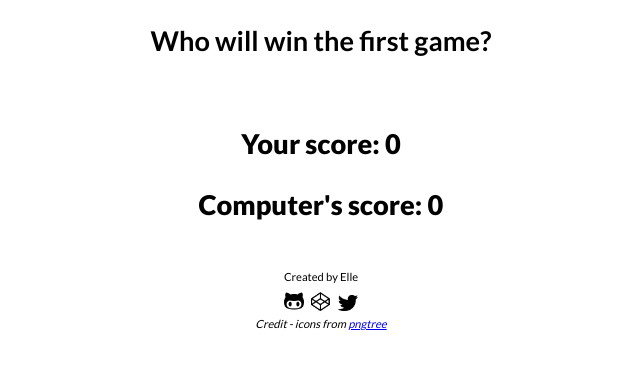
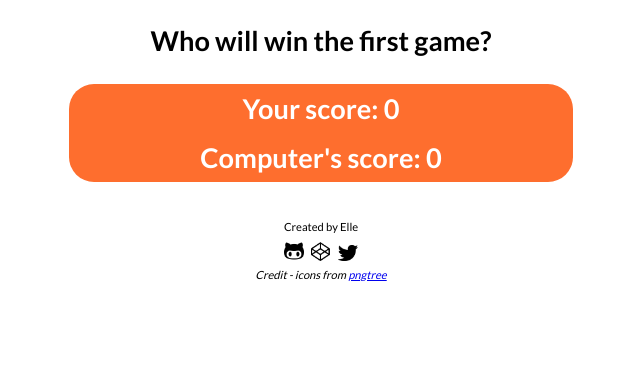
Before and after one commit to mustafa891/rock-paper-scissors-js, a plain HTML site: page index.html in a window 1280 px wide. Shown: the part 345-714 px from the top of the page, without its empty margins (319-959 px from the left). Drawn offline with Linux system fonts and the light colour scheme.

Commit message:
Change scoreboard colour to orange

```diff
--- a/index.html
+++ b/index.html
@@ -36,15 +36,17 @@
           <p id="message">Who will win the first game?</p>
         </div>
 
+        <div class="scores">
+          <p class="total-score">Your score: <span id="user-score">0</span></p>
+          <p class="total-score">Computer's score: <span id="computer-score">0</span></p>
+        </div>
+
 
 
       </div>
 
 
-      <div class="scores">
-        <p class="total-score">Your score: <span id="user-score">0</span></p>
-        <p class="total-score">Computer's score: <span id="computer-score">0</span></p>
-      </div>
+
 
 
 
--- a/style.css
+++ b/style.css
@@ -104,14 +104,16 @@ hr{
 }
 
 .scores {
+  background-color: #FE6E2E;
+  border-radius: 25px;
+}
+
+.scores > p{
+  color: #FFFFFF;
   font-size: 1.7rem;
-  font-weight: 900;
-  /* margin: auto;
-  width: 30%;
-  height: 50%;
-  background-color: #e2e2e2;
-  border-radius: 25px;
-  padding: 2vh 0; */
+  font-weight: 600;
+  padding: 0.5rem;
+  margin: 0;
 }
 
 footer{
```
